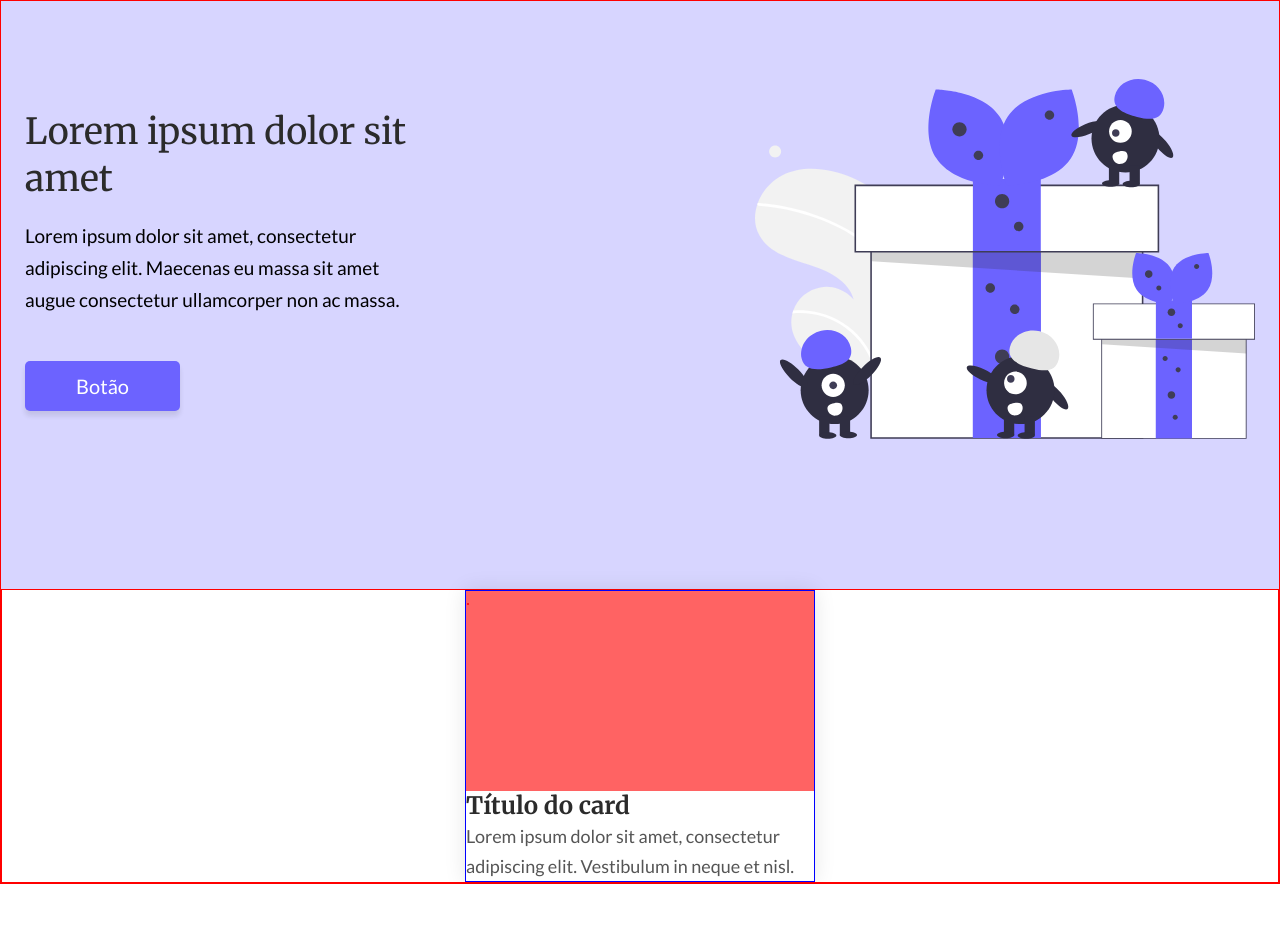
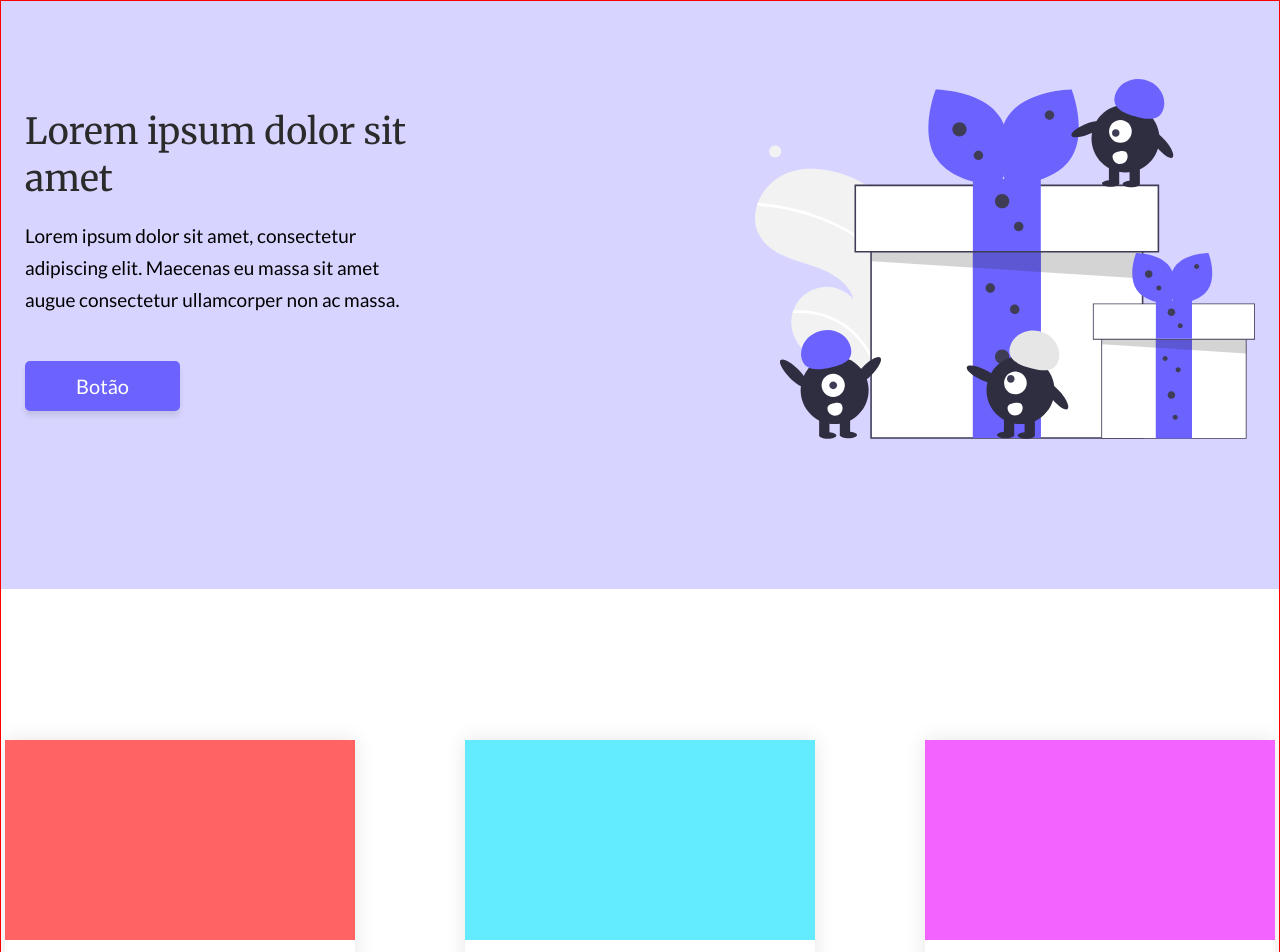
Before and after one commit to devamauryjunior/Desafio3-onePage, a React (Vite) app: page / in a window 1280 px wide. Shown: the top 952 px of the page. Before the commit the page ends 884 px from the top, so only its background shows below. Built offline with nearby package versions, Linux system fonts and the light colour scheme.

Commit message:
feat: add page main finalizada

```diff
--- a/src/components/Card/Card.jsx
+++ b/src/components/Card/Card.jsx
@@ -2,10 +2,14 @@ import React from "react";
 import './style.css';
 
 function Card(props) {
-    const {} = props;
+    const {backgroundColor, color} = props;
+    const myStyleCard = {
+        backgroundColor,
+        color,
+    };
     return (
         <div className="card">
-            <div className="card-color">.</div>
+            <div style={myStyleCard} className="card-color">.</div>
             <h2 className="card-title">Título do card</h2>
             <p className="card-text">
                 Lorem ipsum dolor sit amet, consectetur adipiscing elit. Vestibulum in neque et nisl.
--- a/src/components/Card/style.css
+++ b/src/components/Card/style.css
@@ -1,13 +1,10 @@
 .card {
-    border: 1px solid blue;
     width: 35rem;
     background: #FFFFFF;
     box-shadow: 0px 0px 20px rgba(0, 0, 0, 0.1);
 }
 
 .card-color {
-    background-color: #FF6363;
-    color: red;
     height: 20rem;
 }
 
@@ -17,7 +14,7 @@
     font-weight: 700;
     font-size: 2.4rem;
     line-height: 3rem;
-    /* margin: 2rem 0 2rem 3rem; */
+    margin: 2rem 0 2rem 3rem;
     color: #2B2B2B;
 }
 
@@ -28,4 +25,5 @@
     font-size: 1.8rem;
     line-height: 3rem;
     color: #555555;
+    margin: 2.6rem 2.8rem 3.1rem 3rem;
 }
--- a/src/pages/App.css
+++ b/src/pages/App.css
@@ -6,5 +6,4 @@
 .App {
   width: 100vw;
   border: 1px solid red;
-
 }
--- a/src/pages/Main/MainInHtml.jsx
+++ b/src/pages/Main/MainInHtml.jsx
@@ -1,11 +1,24 @@
-import React from "react";
+import React, {useState, useEffect} from "react";
 import './style.css';
 import Card from "../../components/Card/Card";
 
 function MainInHtml() {
+    const [arrBackgroundAndColor, setBackgroundAndColor] = useState([]);
+    useEffect(() => {
+        setBackgroundAndColor([
+            {backgroundColor: "#FF6363", color: "#FF6363"},
+            {backgroundColor: "#63ECFF", color: "#63ECFF"},
+            {backgroundColor: "#F363FF", color: "#F363FF"},
+            {backgroundColor: "#63FF73", color: "#63FF73"},
+            {backgroundColor: "#FFDD63", color: "#FFDD63"},
+            {backgroundColor: "#6663FF", color: "#6663FF"},
+        ])
+    }, [])
     return (
         <main className="container-2">
-           <Card />
+            {
+                arrBackgroundAndColor.map((style, idx) => <Card key={idx} backgroundColor={style.backgroundColor} color={style.color}/>)
+            }
         </main>
     )
 }
--- a/src/pages/Main/style.css
+++ b/src/pages/Main/style.css
@@ -1,8 +1,9 @@
 .container-2 {
-    border: 1px solid red;
     text-align: left;
     display: flex;
     align-items: center;
     justify-content: center;
     flex-wrap: wrap;
+    gap: 11rem;
+    padding-top: 15.1rem;
 }
```
Also changed, not shown: src/pages/initial/teste.html (deleted).
